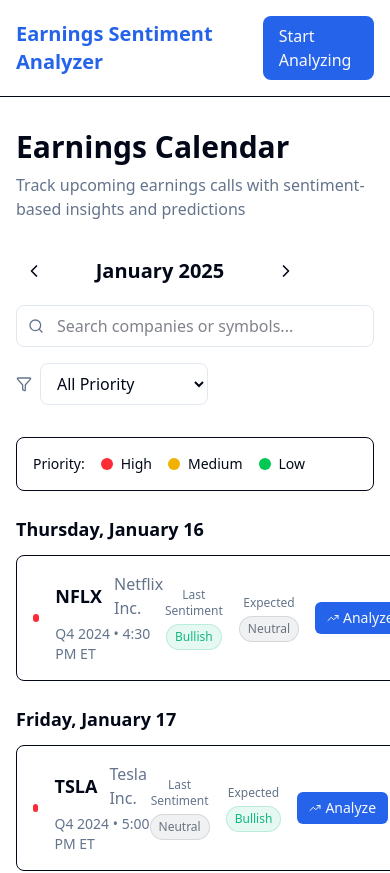
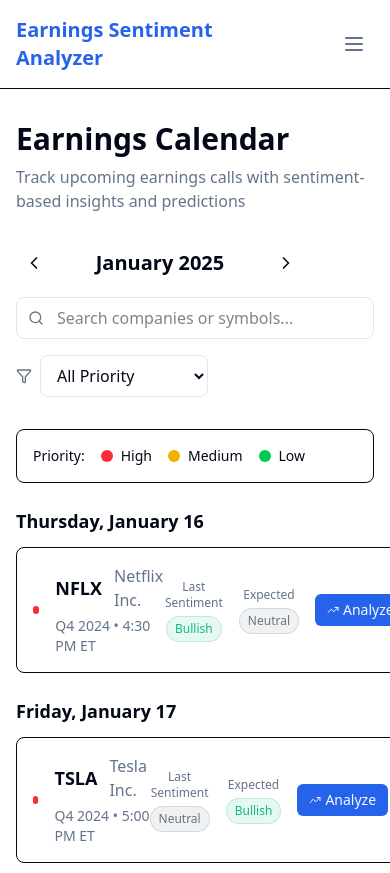
Before and after one commit to cobriensr/qe-sentiment-price-predictor, a Next.js app in the folder frontend/: page /calendar in a window 390 px wide. Shown: the top 873 px of the page. Built offline with nearby package versions, Linux system fonts and the light colour scheme.

Commit message:
updated navbar for mobile

```diff
--- a/frontend/src/components/ui/NavBar.tsx
+++ b/frontend/src/components/ui/NavBar.tsx
@@ -1,11 +1,13 @@
 // src/components/ui/NavBar.tsx
 'use client'
-
 import Link from 'next/link'
 import { usePathname } from 'next/navigation'
+import { useState } from 'react'
+import { Menu, X } from 'lucide-react'
 
 export default function NavBar() {
   const pathname = usePathname()
+  const [isMobileMenuOpen, setIsMobileMenuOpen] = useState(false)
 
   const navItems = [
     { href: '/analyze', label: 'Analyze' },
@@ -18,6 +20,14 @@
     return pathname === href || (pathname === '/' && href === '/analyze')
   }
 
+  const toggleMobileMenu = () => {
+    setIsMobileMenuOpen(!isMobileMenuOpen)
+  }
+
+  const closeMobileMenu = () => {
+    setIsMobileMenuOpen(false)
+  }
+
   return (
     <nav className="border-b bg-background/95 backdrop-blur supports-[backdrop-filter]:bg-background/60">
       <div className="container mx-auto px-4 py-4">
@@ -26,6 +36,7 @@
             <Link href="/" className="text-xl font-bold text-primary">
               Earnings Sentiment Analyzer
             </Link>
+            {/* Desktop Navigation */}
             <div className="hidden md:flex space-x-6">
               {navItems.map(item => (
                 <Link
@@ -42,15 +53,56 @@
               ))}
             </div>
           </div>
+
           <div className="flex items-center space-x-4">
+            {/* Desktop CTA Button */}
             <Link
               href="/analyze"
-              className="px-4 py-2 bg-primary text-primary-foreground rounded-lg hover:bg-primary/90 transition-colors"
+              className="hidden sm:block px-4 py-2 bg-primary text-primary-foreground rounded-lg hover:bg-primary/90 transition-colors"
             >
               Start Analyzing
             </Link>
+
+            {/* Mobile Menu Button */}
+            <button
+              onClick={toggleMobileMenu}
+              className="md:hidden p-2 text-muted-foreground hover:text-foreground transition-colors"
+              aria-label="Toggle mobile menu"
+            >
+              {isMobileMenuOpen ? <X className="h-6 w-6" /> : <Menu className="h-6 w-6" />}
+            </button>
           </div>
         </div>
+
+        {/* Mobile Navigation Menu */}
+        {isMobileMenuOpen && (
+          <div className="md:hidden mt-4 pb-4 border-t border-border">
+            <div className="flex flex-col space-y-3 pt-4">
+              {navItems.map(item => (
+                <Link
+                  key={item.href}
+                  href={item.href}
+                  onClick={closeMobileMenu}
+                  className={`px-2 py-2 rounded-md transition-colors ${
+                    isActive(item.href)
+                      ? 'text-foreground font-medium bg-secondary'
+                      : 'text-muted-foreground hover:text-foreground hover:bg-secondary/50'
+                  }`}
+                >
+                  {item.label}
+                </Link>
+              ))}
+              {/* Mobile CTA Button */}
+              <Link
+                href="/analyze"
+                onClick={closeMobileMenu}
+                className="mt-2 px-4 py-2 bg-primary text-primary-foreground rounded-lg hover:bg-primary/90 transition-colors text-center"
+              >
+                Start Analyzing
+              </Link>
+            </div>
+          </div>
+        )}
       </div>
     </nav>
   )
```
